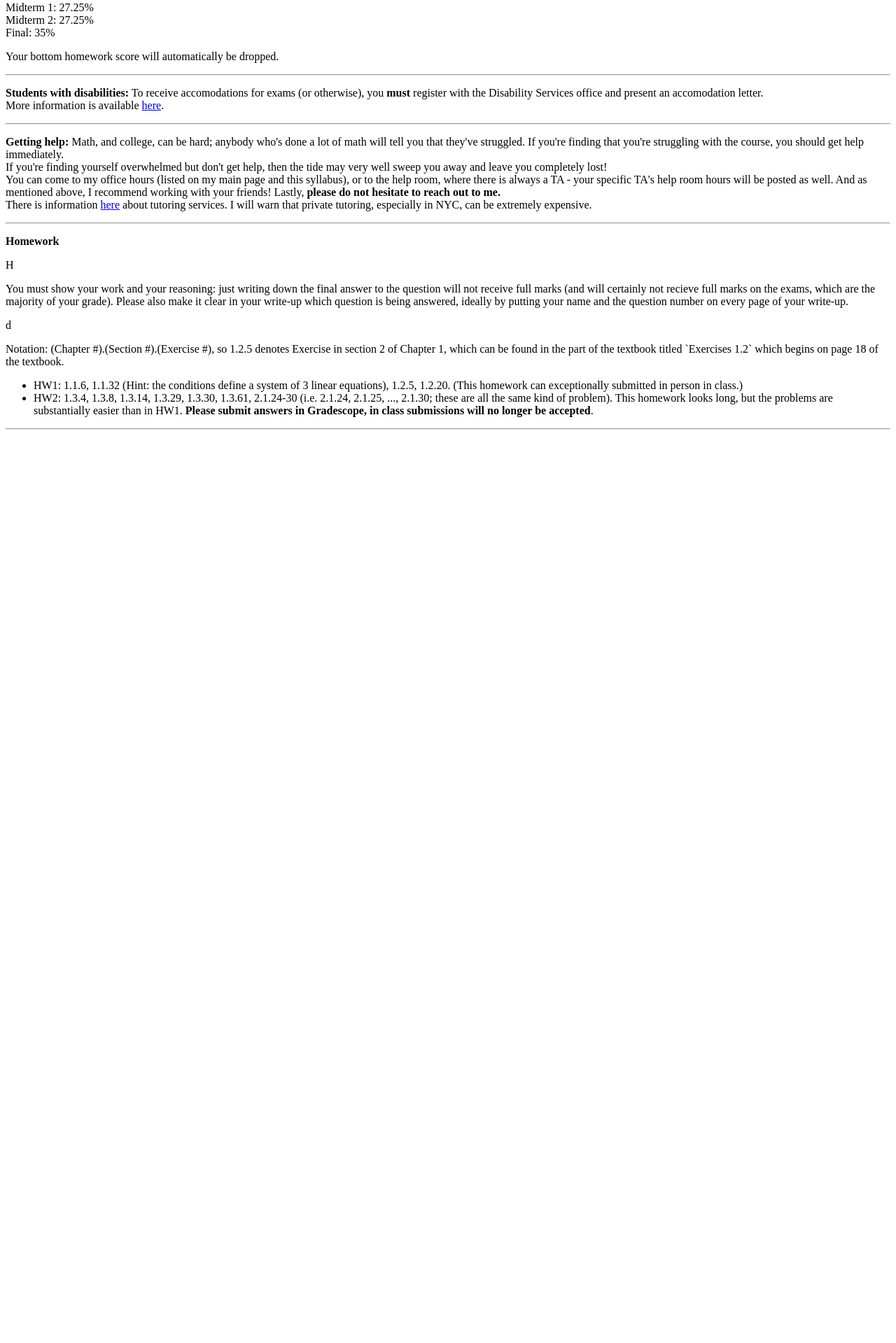
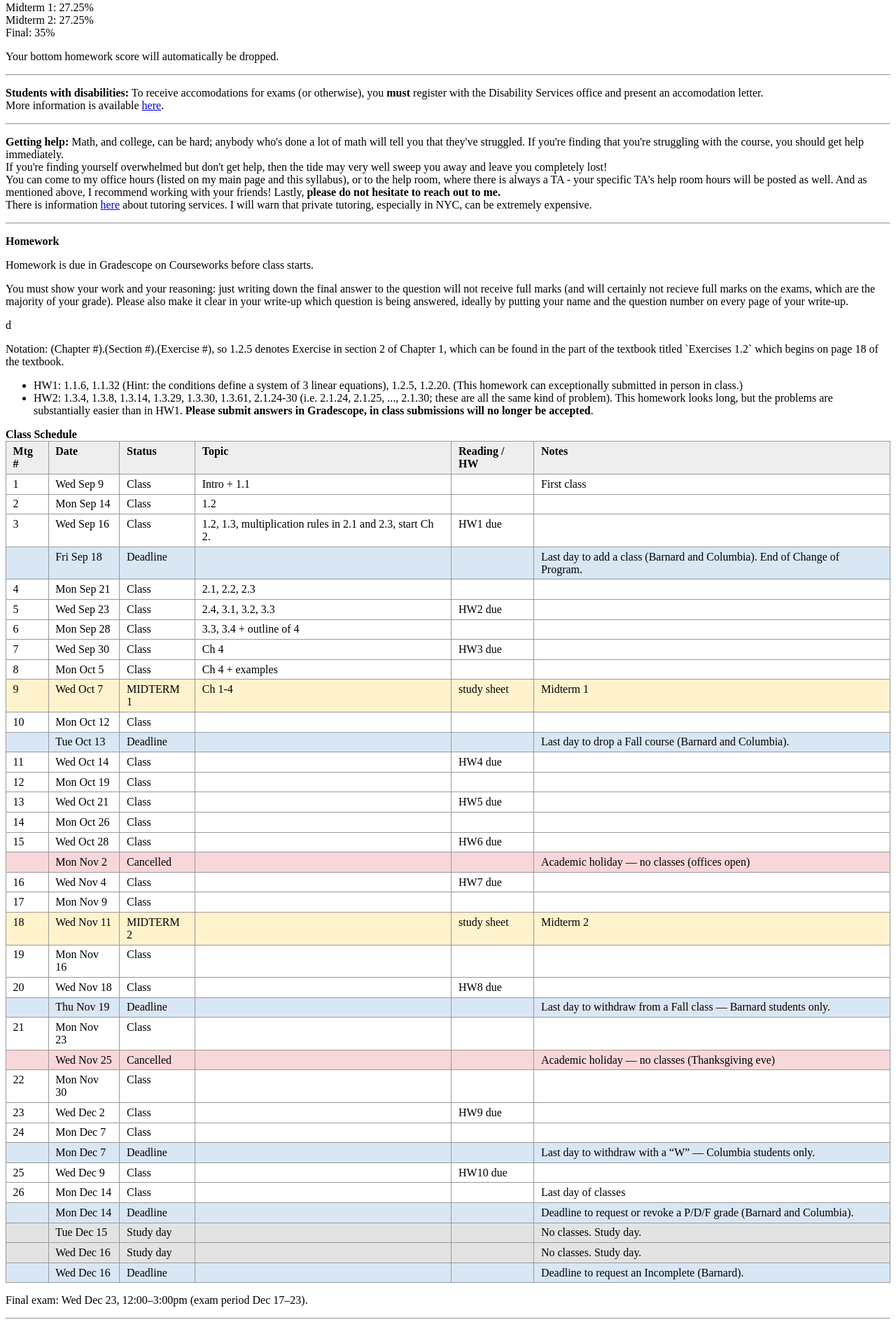
Before and after one commit to skrez/skrez.github.io, a Jekyll site: the page un2010_fall_2026/index.html, which Jekyll copies as it is, in a window 1280 px wide. Shown: the part 1266-3185 px from the top of the page at 70% size. Built offline with Jekyll 4.4.1, drawn with Linux system fonts in a browser that asks for light colours; before the commit the page ends 1914 px from its top, so only the background shows below that.

Commit message:
added class schedule

```diff
--- a/un2010_fall_2026/index.html
+++ b/un2010_fall_2026/index.html
@@ -77,7 +77,7 @@ We will cover roughly the content of the first eight chapters of Bretscher: line
 <hr />
 
 <p> <strong>Homework</strong> <br/>
-	<p>H
+	<p>Homework is due in Gradescope on Courseworks before class starts.</p>
 	<p>You must <it>show your work and your reasoning</it>: just writing down the final answer to the question will not receive full marks (and will certainly not recieve full marks on the exams, which are the majority of your grade). Please also make it clear in your write-up <it>which</it> question is being answered, ideally by putting your name and the question number on every page of your write-up.</p>d
 	<p>
 	Notation: (Chapter #).(Section #).(Exercise #), so 1.2.5 denotes Exercise  in section 2 of Chapter 1, which can be found in the part of the textbook titled `Exercises 1.2` which begins on page 18 of the textbook. </p>
@@ -87,7 +87,72 @@ We will cover roughly the content of the first eight chapters of Bretscher: line
 	</ul>
 </p>
 
-<style type="text/css">
+<p><strong> Class Schedule </strong><br/>
+	<style>
+    /* ---- Edit these four colors to restyle the table ---- */
+    :root {
+      --midterm-bg:   #fff3cd;   /* midterm rows   */
+      --deadline-bg:  #d9e7f5;   /* deadline rows  */
+      --cancelled-bg: #f8d7da;   /* cancelled rows */
+      --studyday-bg:  #e2e3e5;   /* study days     */
+    }
+
+    table { border-collapse: collapse; }
+    th, td { border: 1px solid #999; padding: 0.3em 0.6em; text-align: left; vertical-align: top; }
+    th { background: #eee; }
+
+    tr.midterm   td { background: var(--midterm-bg); }
+    tr.deadline  td { background: var(--deadline-bg); }
+    tr.cancelled td { background: var(--cancelled-bg); }
+    tr.studyday  td { background: var(--studyday-bg); }
+</style>
+<table>
+<thead>
+<tr><th>Mtg #</th><th>Date</th><th>Status</th><th>Topic</th><th>Reading / HW</th><th>Notes</th></tr>
+</thead>
+<tbody>
+<tr><td>1</td><td>Wed Sep 9</td><td>Class</td><td>Intro + 1.1</td><td></td><td>First class</td></tr>
+<tr><td>2</td><td>Mon Sep 14</td><td>Class</td><td>1.2</td><td></td><td></td></tr>
+<tr><td>3</td><td>Wed Sep 16</td><td>Class</td><td>1.2, 1.3, multiplication rules in 2.1 and 2.3, start Ch 2.</td><td>HW1 due</td><td></td></tr>
+<tr class="deadline"><td></td><td>Fri Sep 18</td><td>Deadline</td><td></td><td></td><td>Last day to add a class (Barnard and Columbia). End of Change of Program.</td></tr>
+<tr><td>4</td><td>Mon Sep 21</td><td>Class</td><td>2.1, 2.2, 2.3</td><td></td><td></td></tr>
+<tr><td>5</td><td>Wed Sep 23</td><td>Class</td><td>2.4, 3.1, 3.2, 3.3</td><td>HW2 due</td><td></td></tr>
+<tr><td>6</td><td>Mon Sep 28</td><td>Class</td><td>3.3, 3.4 + outline of 4</td><td></td><td></td></tr>
+<tr><td>7</td><td>Wed Sep 30</td><td>Class</td><td>Ch 4</td><td>HW3 due</td><td></td></tr>
+<tr><td>8</td><td>Mon Oct 5</td><td>Class</td><td>Ch 4 + examples</td><td></td><td></td></tr>
+<tr class="midterm"><td>9</td><td>Wed Oct 7</td><td>MIDTERM 1</td><td>Ch 1-4</td><td>study sheet</td><td>Midterm 1</td></tr>
+<tr><td>10</td><td>Mon Oct 12</td><td>Class</td><td></td><td></td><td></td></tr>
+<tr class="deadline"><td></td><td>Tue Oct 13</td><td>Deadline</td><td></td><td></td><td>Last day to drop a Fall course (Barnard and Columbia).</td></tr>
+<tr><td>11</td><td>Wed Oct 14</td><td>Class</td><td></td><td>HW4 due</td><td></td></tr>
+<tr><td>12</td><td>Mon Oct 19</td><td>Class</td><td></td><td></td><td></td></tr>
+<tr><td>13</td><td>Wed Oct 21</td><td>Class</td><td></td><td>HW5 due</td><td></td></tr>
+<tr><td>14</td><td>Mon Oct 26</td><td>Class</td><td></td><td></td><td></td></tr>
+<tr><td>15</td><td>Wed Oct 28</td><td>Class</td><td></td><td>HW6 due</td><td></td></tr>
+<tr class="cancelled"><td></td><td>Mon Nov 2</td><td>Cancelled</td><td></td><td></td><td>Academic holiday — no classes (offices open)</td></tr>
+<tr><td>16</td><td>Wed Nov 4</td><td>Class</td><td></td><td>HW7 due</td><td></td></tr>
+<tr><td>17</td><td>Mon Nov 9</td><td>Class</td><td></td><td></td><td></td></tr>
+<tr class="midterm"><td>18</td><td>Wed Nov 11</td><td>MIDTERM 2</td><td></td><td>study sheet</td><td>Midterm 2</td></tr>
+<tr><td>19</td><td>Mon Nov 16</td><td>Class</td><td></td><td></td><td></td></tr>
+<tr><td>20</td><td>Wed Nov 18</td><td>Class</td><td></td><td>HW8 due</td><td></td></tr>
+<tr class="deadline"><td></td><td>Thu Nov 19</td><td>Deadline</td><td></td><td></td><td>Last day to withdraw from a Fall class — Barnard students only.</td></tr>
+<tr><td>21</td><td>Mon Nov 23</td><td>Class</td><td></td><td></td><td></td></tr>
+<tr class="cancelled"><td></td><td>Wed Nov 25</td><td>Cancelled</td><td></td><td></td><td>Academic holiday — no classes (Thanksgiving eve)</td></tr>
+<tr><td>22</td><td>Mon Nov 30</td><td>Class</td><td></td><td></td><td></td></tr>
+<tr><td>23</td><td>Wed Dec 2</td><td>Class</td><td></td><td>HW9 due</td><td></td></tr>
+<tr><td>24</td><td>Mon Dec 7</td><td>Class</td><td></td><td></td><td></td></tr>
+<tr class="deadline"><td></td><td>Mon Dec 7</td><td>Deadline</td><td></td><td></td><td>Last day to withdraw with a “W” — Columbia students only.</td></tr>
+<tr><td>25</td><td>Wed Dec 9</td><td>Class</td><td></td><td>HW10 due</td><td></td></tr>
+<tr><td>26</td><td>Mon Dec 14</td><td>Class</td><td></td><td></td><td>Last day of classes</td></tr>
+<tr class="deadline"><td></td><td>Mon Dec 14</td><td>Deadline</td><td></td><td></td><td>Deadline to request or revoke a P/D/F grade (Barnard and Columbia).</td></tr>
+<tr class="studyday"><td></td><td>Tue Dec 15</td><td>Study day</td><td></td><td></td><td>No classes. Study day.</td></tr>
+<tr class="studyday"><td></td><td>Wed Dec 16</td><td>Study day</td><td></td><td></td><td>No classes. Study day.</td></tr>
+<tr class="deadline"><td></td><td>Wed Dec 16</td><td>Deadline</td><td></td><td></td><td>Deadline to request an Incomplete (Barnard).</td></tr>
+</tbody>
+</table></p>
+<p>Final exam: Wed Dec 23, 12:00&ndash;3:00pm (exam period Dec 17&ndash;23).</p>
+
+
+<!--<style type="text/css">
 table {
   padding: 0;border-collapse: collapse; }
   table tr {
@@ -115,6 +180,6 @@ img {
     max-width: 100vw;
     max-height: 100vh;
     width: auto;
-}</style>
+}</style>-->
 <hr />
 <br />
```
